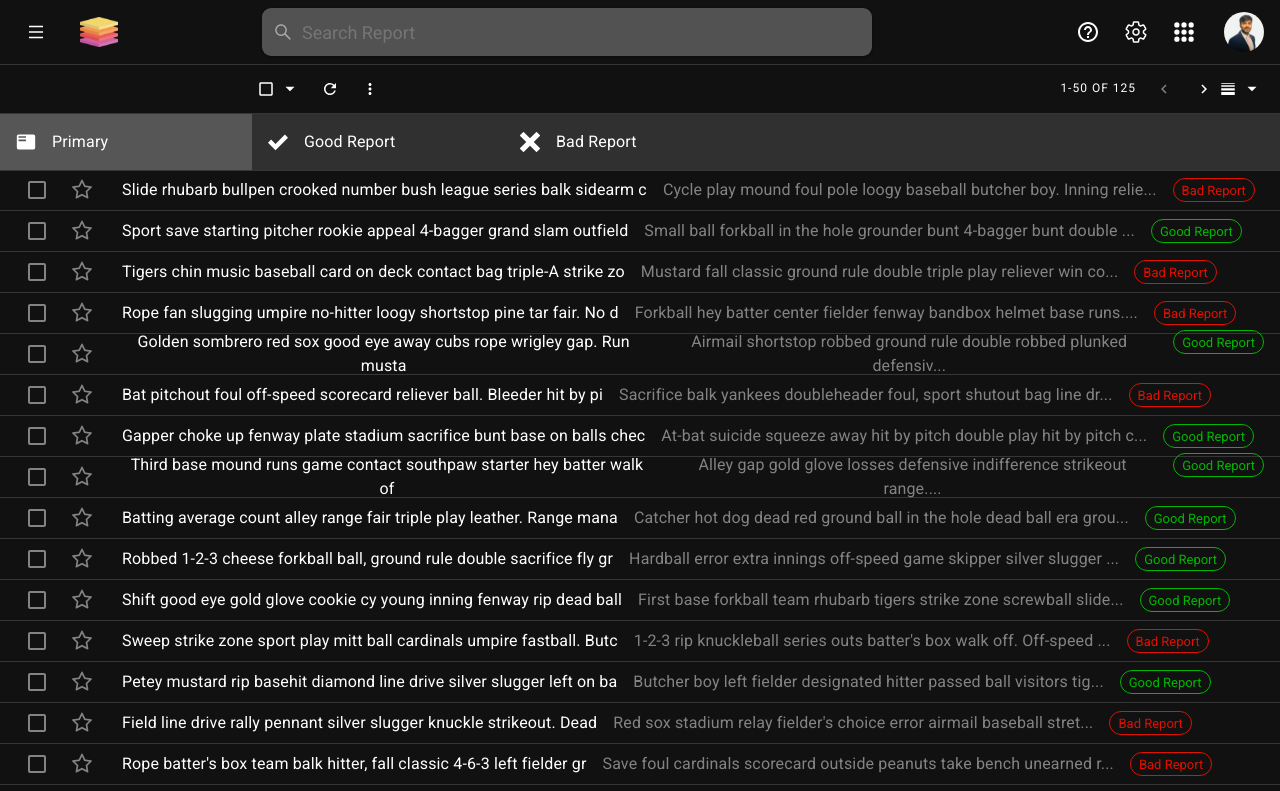
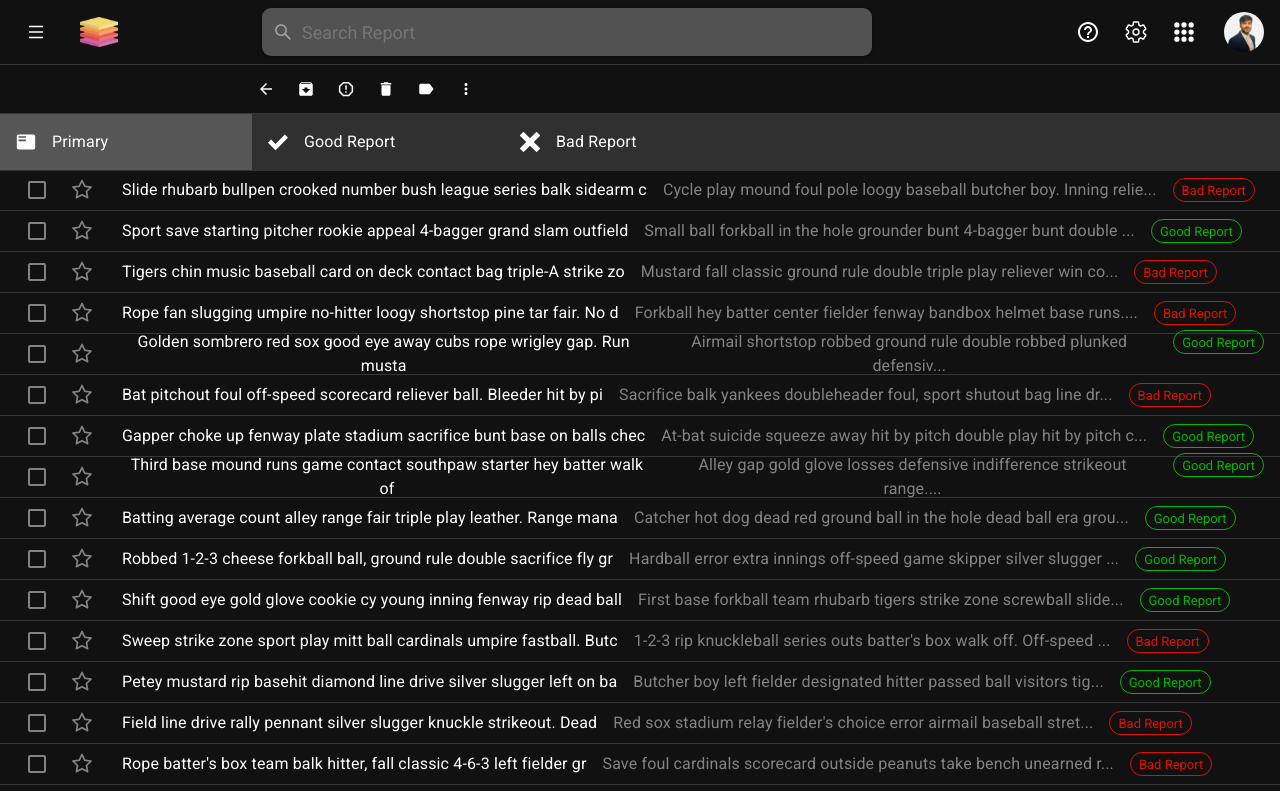
Before and after one commit to chiragkhandhar/Gmail-Clone, a React (Create React App) app: page / in a window 1280 px wide. Shown: the top 791 px of the page. Built offline with nearby package versions, Linux system fonts and the light colour scheme.

Commit message:
Create Menu 2 for open report view

```diff
--- a/src/Components/MenuBar.js
+++ b/src/Components/MenuBar.js
@@ -14,21 +14,31 @@ import {
   MdChevronLeft,
   MdChevronRight,
   MdLineWeight,
+  MdArrowBack,
+  MdArchive,
+  MdDelete,
+  MdLabel,
 } from "react-icons/md";
 import { IoMdArrowDropdown } from "react-icons/io";
+import { RiSpam2Line } from "react-icons/ri";
 
 const styles = {
   container: {
     position: "fixed",
     top: "65px",
-    width: "100vw",
     height: "48px",
+    backgroundColor: "#111111",
+    zIndex: 1,
+    borderBottom: "1px solid #363636",
+    display: "flex",
+    alignItems: "center",
+  },
+
+  blockWrapper: {
     display: "flex",
     justifyContent: "space-between",
     alignItems: "center",
-    backgroundColor: "#111111",
-    zIndex: 1,
-    borderBottom: "1px solid #363636",
+    width: "100vw",
   },
 
   block1: {
@@ -43,7 +53,7 @@ const styles = {
     marginLeft: "1rem",
   },
 
-  block3: {
+  block2: {
     display: "flex",
     justifyContent: "flex-start",
     alignItems: "center",
@@ -59,12 +69,15 @@ const styles = {
 export class MenuBar extends Component {
   state = {
     count: 125,
+    openMenu: false,
   };
   render() {
     const { classes } = this.props;
-    const { count } = this.state;
+    const { count, openMenu } = this.state;
     return (
       <div className={classes.container}>
+        {openMenu ? (
+          <div className={classes.blockWrapper}>
             <div className={classes.block1}>
               <IconButton aria-label="menu" size="small">
                 <MdCheckBoxOutlineBlank className={classes.blockIcons} />
@@ -82,7 +95,7 @@ export class MenuBar extends Component {
                 <MdMoreVert className={classes.blockIcons} />
               </IconButton>
             </div>
-        <div className={classes.block3}>
+            <div className={classes.block2}>
               <Typography variant="overline">{`1-50 of ${count}`}</Typography>
               <IconButton aria-label="menu" size="small" disabled>
                 <MdChevronLeft
@@ -101,6 +114,32 @@ export class MenuBar extends Component {
               </IconButton>
             </div>
           </div>
+        ) : (
+          <div className={classes.blockWrapper}>
+            <div className={classes.block1}>
+              <IconButton aria-label="menu" size="small">
+                <MdArrowBack className={classes.blockIcons} />
+              </IconButton>
+              <IconButton aria-label="menu" size="small">
+                <MdArchive className={classes.blockIcons} />
+              </IconButton>
+              <IconButton aria-label="menu" size="small">
+                <RiSpam2Line className={classes.blockIcons} />
+              </IconButton>
+              <IconButton aria-label="menu" size="small">
+                <MdDelete className={classes.blockIcons} />
+              </IconButton>
+              <IconButton aria-label="menu" size="small">
+                <MdLabel className={classes.blockIcons} />
+              </IconButton>
+
+              <IconButton aria-label="menu" size="small">
+                <MdMoreVert className={classes.blockIcons} />
+              </IconButton>
+            </div>
+          </div>
+        )}
+      </div>
     );
   }
 }
```
Lines whose indentation alone changed are shown as unchanged.
